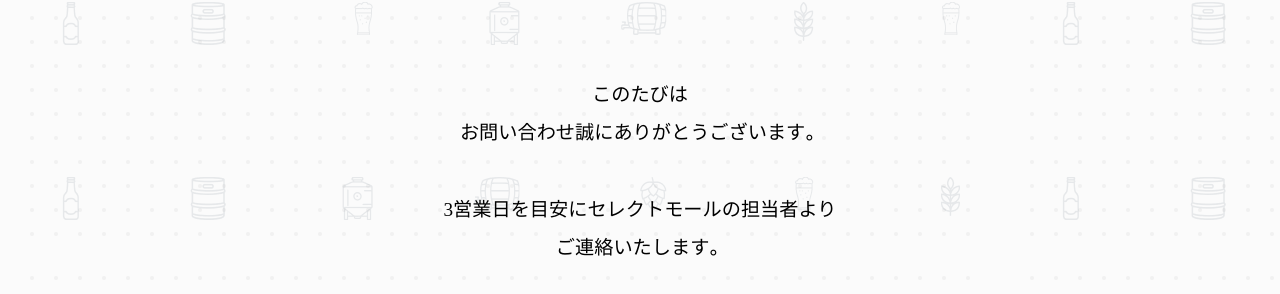
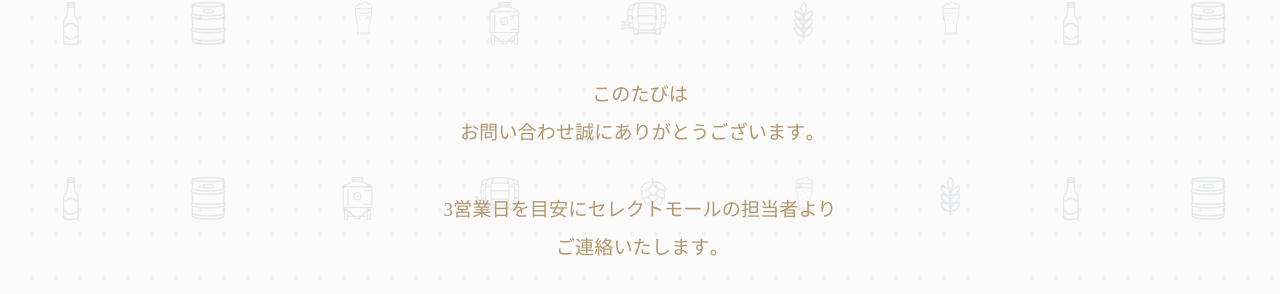
Before and after one commit to Ryot21/selectmall-talos, a Next.js app in the folder selectmall-talos-next/: page /thanks in a window 1280 px wide. Shown: the part 388-682 px from the top of the page. Built offline with nearby package versions, Linux system fonts and the light colour scheme.

Commit message:
Update page.tsx

```diff
--- a/selectmall-talos-next/src/app/(lp)/thanks/page.tsx
+++ b/selectmall-talos-next/src/app/(lp)/thanks/page.tsx
@@ -4,7 +4,7 @@ export default function Page() {
   return (
     <div className="c-contents pdt5 pdt10s pdb5 pdb10s">
       <div className="c-contents--inner">
-        <p className="s-ML -center -lh-2 mgb10 mgb20s">
+        <p className="s-ML -s -lp_c02 -center -lh-2 mgb10 mgb20s">
           このたびは
           <br />
           お問い合わせ誠にありがとうございます。
```
